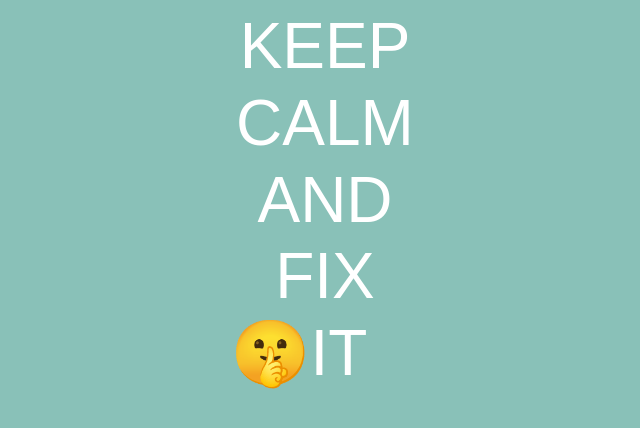
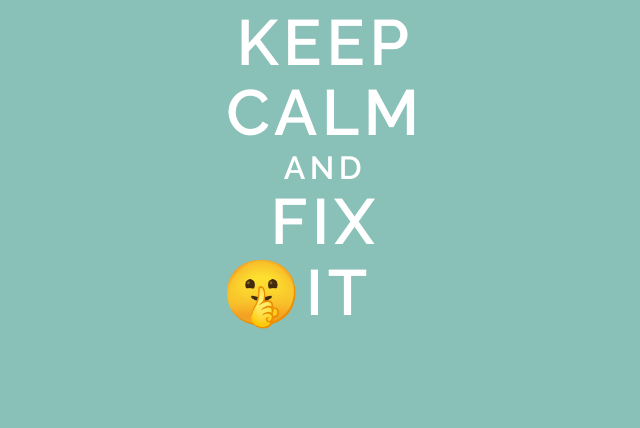
Before and after one commit to kevinalize/fixit, a plain HTML site: page index.html in a window 1280 px wide. Shown: the whole page, without its empty margins (315-955 px from the left). Drawn offline with Linux system fonts and the light colour scheme.

Commit message:
Fix font style, size and space to match the design

```diff
--- a/index.html
+++ b/index.html
@@ -1,6 +1,7 @@
 <html>
   <head>
     <meta name="viewport" content="width=320, initial-scale=1.0, maximum-scale=1.0, user-scalable=no">
+    <link href="https://fonts.googleapis.com/css?family=Raleway:600" rel="stylesheet">
     <style>
       body {
         background-color: #89c1b8;
@@ -9,9 +10,15 @@
 
       .poster {
         text-align: center;
-        font-family: sans-serif;
+        font-family: 'Raleway', sans-serif;
+        letter-spacing: 0.07em;
+        line-height: 1.1em;
+        font-size: 4em;
+      }
+
+      .poster .poster-small {
+        font-size: 0.5em;
         line-height: 1.2em;
-        font-size: 4em;
       }
     </style>
   </head>
@@ -19,7 +26,9 @@
     <div class="poster">
       KEEP<br/>
       CALM<br/>
-      AND<br/>
+      <div class="poster-small">
+        AND<br/>
+      </div>
       FIX<br/>
       &#129323;IT        &nbsp;<span style="visibility: hidden;">.</span><br/>
     <div>
```
